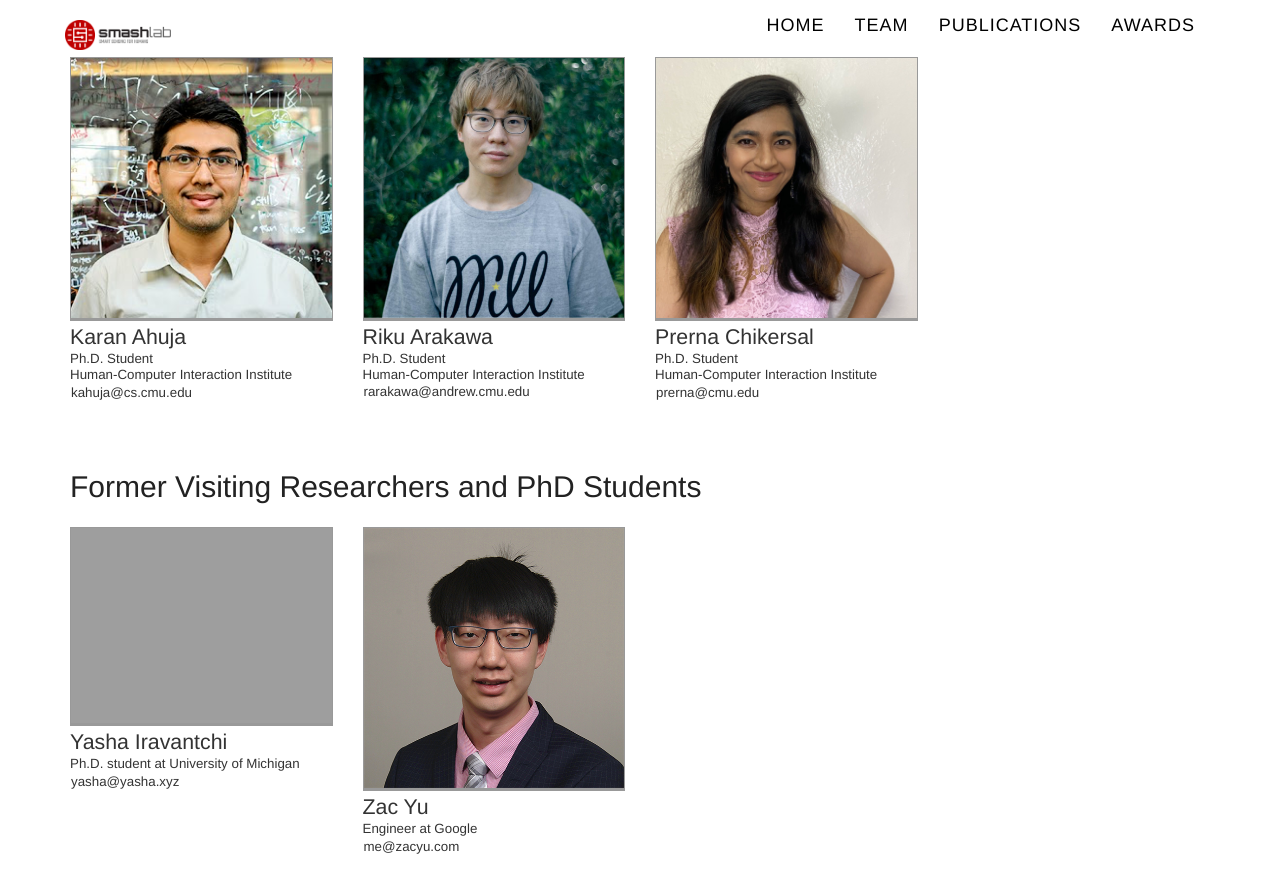
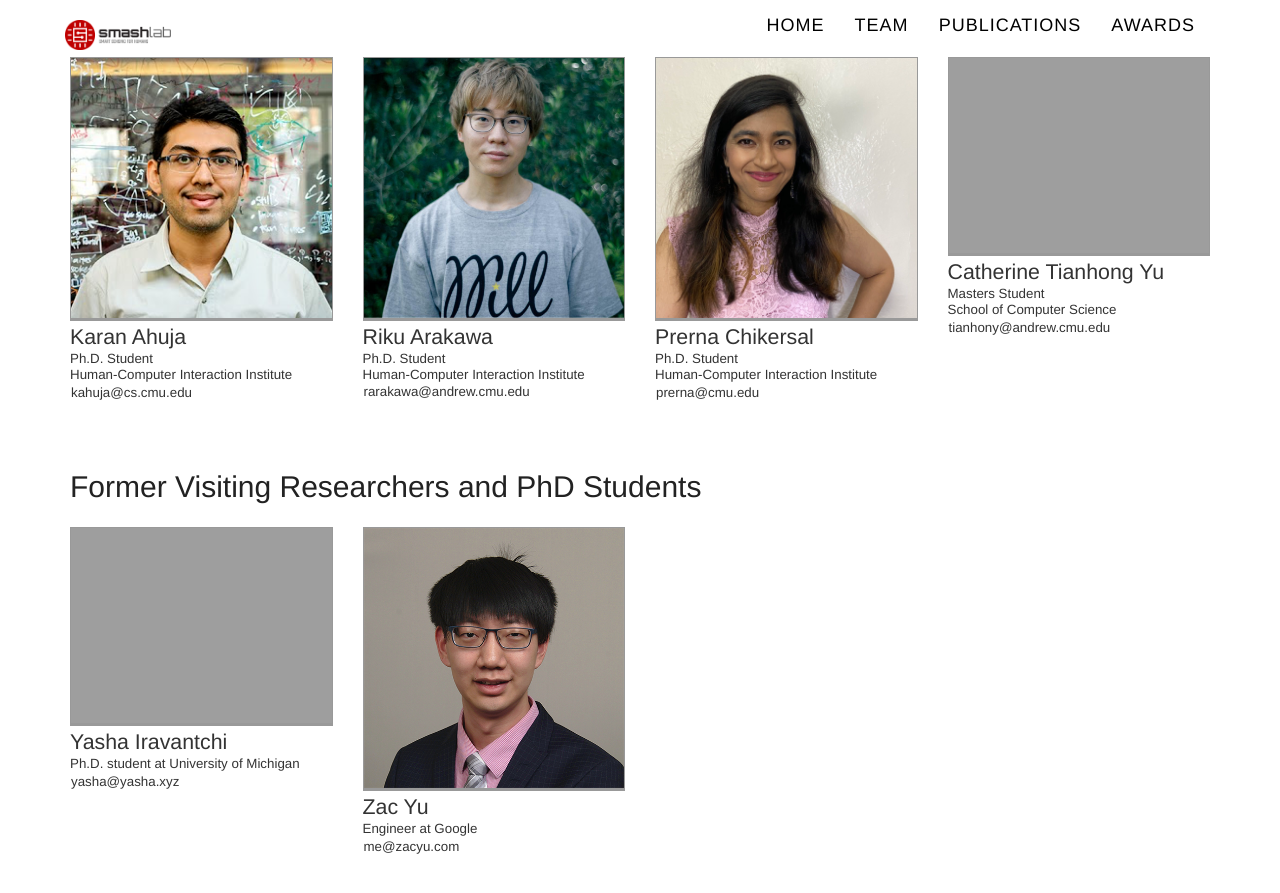
Before and after one commit to cmusmashlab/cmusmashlab.github.io, a Jekyll site: the page built from members/index.html, in a window 1280 px wide and 900 px high, scrolled down 916 px. Shown: the top 893 px of the window. Built offline with Jekyll 4.4.1, drawn with Linux system fonts in a browser that asks for light colours; nearby versions of some CDN libraries; some web fonts are replaced.

Commit message:
Update members.yml

```diff
--- a/_data/members.yml
+++ b/_data/members.yml
@@ -70,7 +70,14 @@
 
 # Other Collaborators
 
-
+- id: yu
+  name: Catherine Tianhong Yu
+  image: /images/members/catherine.jpg
+  email: tianhony@andrew.cmu.edu
+  website: https://catherineyu.com
+  degree: Masters Student
+  affiliation: SCS
+  status: current
 
 
 # Past Collaborators
```
